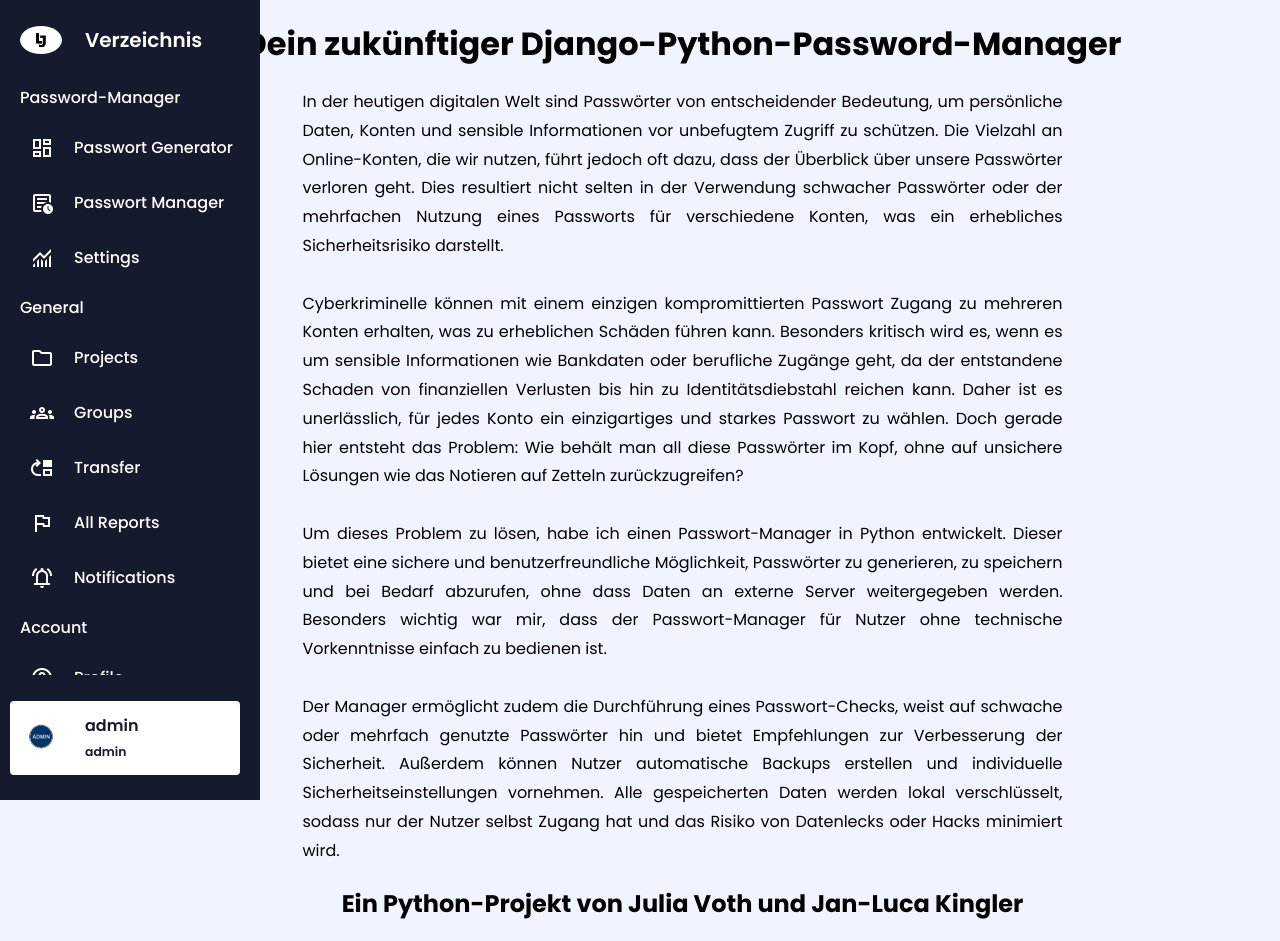
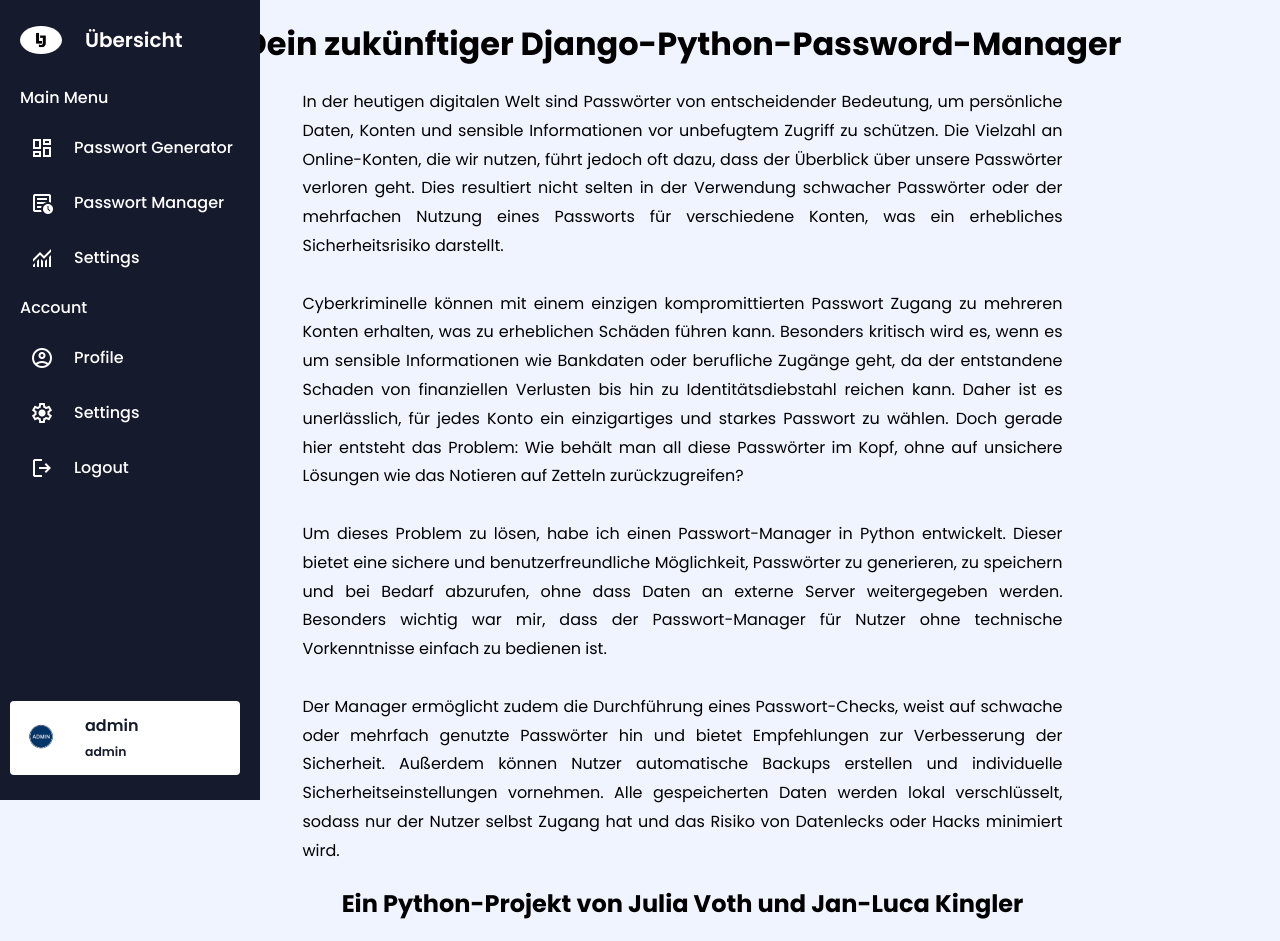
Before and after one commit to JanLucaKingler/django-password-manager, a Django app: page /home/ in a window 1280 px wide. Run offline with Django 5.2, Linux system fonts and the light colour scheme; a user stored in the database is signed in.

Commit message:
feat(homepage.html) - sidebar changes - added text

```diff
--- a/mydjango/templates/homepage.html
+++ b/mydjango/templates/homepage.html
@@ -49,11 +49,11 @@
 <aside class="sidebar">
     <div class="sidebar-header">
         <img src="{% static 'images/logo.jpg' %}" alt="Logo">
-        <h2>Verzeichnis</h2>
+        <h2>Übersicht</h2>
     </div>
     <ul class="sidebar-links">
         <h4>
-            <span>Password-Manager</span>
+            <span>Main Menu</span>
             <div class="menu-separator"></div>
         </h4>
         <li>
@@ -61,30 +61,10 @@
                 <span class="material-symbols-outlined"> dashboard </span>Passwort Generator</a>
         </li>
         <li>
-            <a href="#"><span class="material-symbols-outlined"> overview </span>Passwort Manager</a>
+            <a href="http://localhost:8000/pwManager/"><span class="material-symbols-outlined"> overview </span>Passwort Manager</a>
         </li>
         <li>
             <a href="#"><span class="material-symbols-outlined"> monitoring </span>Settings</a>
-        </li>
-        <h4>
-            <span>General</span>
-            <div class="menu-separator"></div>
-        </h4>
-        <li>
-            <a href="#"><span class="material-symbols-outlined"> folder </span>Projects</a>
-        </li>
-        <li>
-            <a href="#"><span class="material-symbols-outlined"> groups </span>Groups</a>
-        </li>
-        <li>
-            <a href="#"><span class="material-symbols-outlined"> move_up </span>Transfer</a>
-        </li>
-        <li>
-            <a href="#"><span class="material-symbols-outlined"> flag </span>All Reports</a>
-        </li>
-        <li>
-            <a href="#"><span class="material-symbols-outlined">
-            notifications_active </span>Notifications</a>
         </li>
         <h4>
             <span>Account</span>
```
